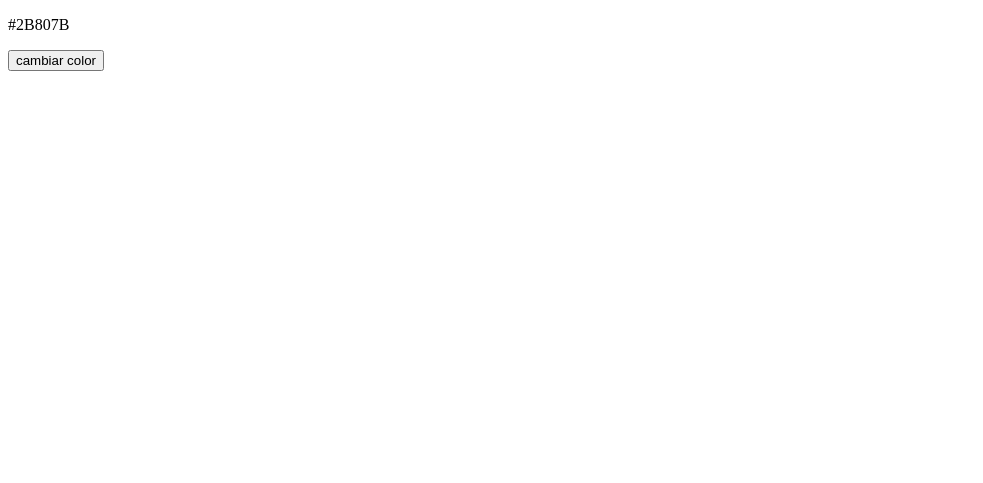
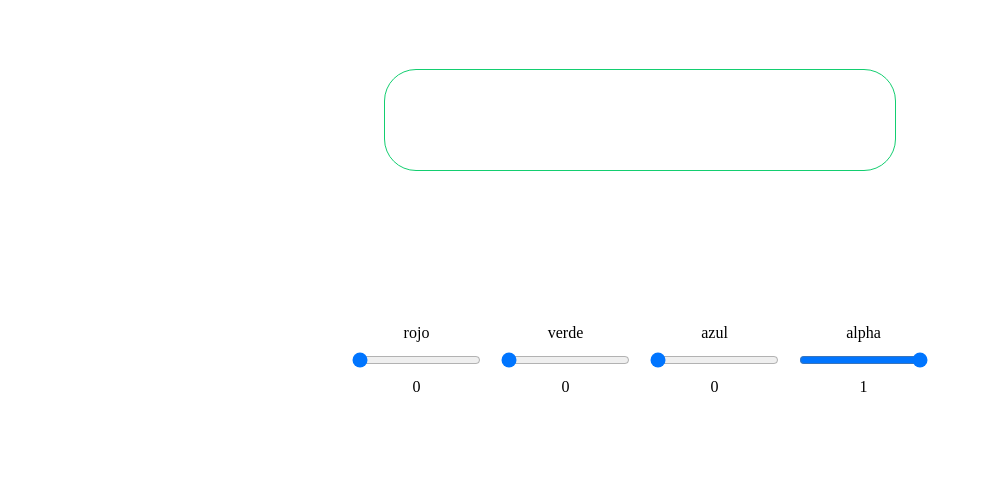
Before and after one commit to CarloscMe/js-dom-colors, a plain HTML site: page index.html in a window 1280 px wide. Shown: the whole page, without its empty margins (0-983 px from the left). Drawn offline with Linux system fonts and the light colour scheme.

Commit message:
parte visual

```diff
--- a/css/styles.css
+++ b/css/styles.css
@@ -1 +1,41 @@
 @import "./colorhex.css";
+
+*{
+    box-sizing: border-box;
+    margin: 0;
+    padding: 0;
+}
+
+section{
+    width: 100%;
+    min-height: 30dvh;
+    background-color: rgb(255, 255, 255);
+    display: flex;
+    align-items: center;
+    justify-content: center;
+}
+
+.container{
+    display: flex;
+    gap: 20px;
+    max-width: 50%;
+    height: 50%;
+}
+
+.container__items{
+    border: none;
+    display: flex;
+    flex-direction: column;
+    gap: 10px;
+}
+
+label , p{
+  margin: auto;
+}
+
+.cajita{
+    width: 40%;
+    padding: 50px;
+    border-radius: 2rem;
+    border: 1px solid #13ce70;
+}
--- a/index.html
+++ b/index.html
@@ -1,5 +1,6 @@
 <!DOCTYPE html>
 <html lang="es">
+
 <head>
     <meta charset="UTF-8">
     <meta name="viewport" content="width=device-width, initial-scale=1.0">
@@ -7,58 +8,58 @@
     <link rel="shortcut icon" href="./color.png" type="image/png">
     <title>colors</title>
 </head>
+
 <body>
 
-   <!--<div >
 
-    <div>
+    <section>
+        <div class="cajita">
+        </div>
+    </section>
 
-        <div >
 
+    <section>
+        <div class="container">
+
+            <fieldset class="container__items">
                 <label for="rojo">rojo</label>
                 <input type="range" id="rojo" min="0" max="255" value="0" step="1">
                 <p id="texto-rojo"></p>
+            </fieldset>
 
-        </div>
-
-        <div >
-
+               <fieldset class="container__items">
                 <label for="verde">verde</label>
                 <input type="range" id="verde" min="0" max="255" value="0" step="1">
                 <p id="texto-verde"></p>
+               </fieldset>
 
-        </div>
-
-        <div >
-
+             <fieldset class="container__items">
                 <label for="azul">azul</label>
                 <input type="range" id="azul" min="0" max="255" value="0" step="1">
                 <p id="texto-azul"></p>
+             </fieldset>
+
+             <fieldset class="container__items">
+                <label for="alpha">alpha</label>
+                <input type="range" id="alpha" min="0" max="1" value="1" step="0.1">
+                <p id="texto-alpha"></p>
+             </fieldset>
 
         </div>
+    </section>
 
-        <div >
 
-            <label for="alpha">alpha</label>
-            <input type="range" id="alpha" min="0" max="1" value="1" step="0.01">
-            <p id="texto-alpha"></p>
-
-        </div>
-
-    </div>
-
-   </div>-->
-
-   <div id="contenedor" class="centrar-flex">
+    <!--<div id="contenedor" class="centrar-flex">
 
     <p id="color">#2B807B</p>
     <button id="boton-color">cambiar color</button>
 
-   </div>
+   </div>-->
 
 
     <script src="./js/script.js"></script>
     <script src="./js/app.js"></script>
 
 </body>
+
 </html>
--- a/js/app.js
+++ b/js/app.js
@@ -1,4 +1,4 @@
-const boton = document.querySelector("button");
+/*const boton = document.querySelector("button");
 const color = document.getElementById("color");
 
 function generarColorHexAleatorio() {
@@ -6,16 +6,27 @@ function generarColorHexAleatorio() {
     let colorHex = "#";
 
     for (let i = 0; i < 6; i++) {
-       let indiceAleatorio = Math.floor( Math.random() * 16);
-       colorHex += digitos[indiceAleatorio ];
+       let indiceAleatorio = Math.floor(Math.random() * 16);
+       colorHex += digitos[indiceAleatorio];
     }
 
-    return colorHex
+    return colorHex;
 }
 
-boton.addEventListener("click", function(){
-    let colorAleatorio =  generarColorHexAleatorio();
+// Verificar si hay un color guardado en localStorage
+const colorGuardado = localStorage.getItem("colorFondo");
+if (colorGuardado) {
+    // Si existe, aplicamos el color guardado al fondo y lo mostramos
+    document.body.style.backgroundColor = colorGuardado;
+    color.innerText = colorGuardado;
+}
+
+boton.addEventListener("click", function() {
+    let colorAleatorio = generarColorHexAleatorio();
     color.innerText = colorAleatorio;
 
     document.body.style.backgroundColor = colorAleatorio;
-});
+
+    // Guardar el color en localStorage
+    localStorage.setItem("colorFondo", colorAleatorio);
+});*/
--- a/js/script.js
+++ b/js/script.js
@@ -1,4 +1,4 @@
-/*const inputRojo = document.getElementById("rojo");
+const inputRojo = document.getElementById("rojo");
 const inputVerde = document.getElementById("verde");
 const inputAzul = document.getElementById("azul");
 const inputAlpha = document.getElementById("alpha");
@@ -7,6 +7,8 @@ const textoRojo = document.getElementById("texto-rojo");
 const textoVerde = document.getElementById("texto-verde");
 const textoAzul = document.getElementById("texto-azul");
 const textoAlpha = document.getElementById("texto-alpha");
+
+const caja = document.querySelector(".cajita");
 
 let rojo = inputRojo.value;
 let verde = inputVerde.value;
@@ -21,7 +23,7 @@ textoAlpha.innerText = alpha;
 
 function actualizarColor(rojo,verde,azul, alpha) {
     const colorRGB = `rgb(${rojo}, ${verde}, ${azul}, ${alpha})`;
-    document.body.style.backgroundColor = colorRGB;
+    caja.style.backgroundColor = colorRGB;
 }
 
 inputRojo.addEventListener("change", () =>{
@@ -47,4 +49,3 @@ inputVerde.addEventListener("change", () =>{
     textoAlpha.innerText = alpha;
     actualizarColor(rojo, verde, azul, alpha)
  });
-*/
```
Lines whose indentation alone changed are shown as unchanged.
